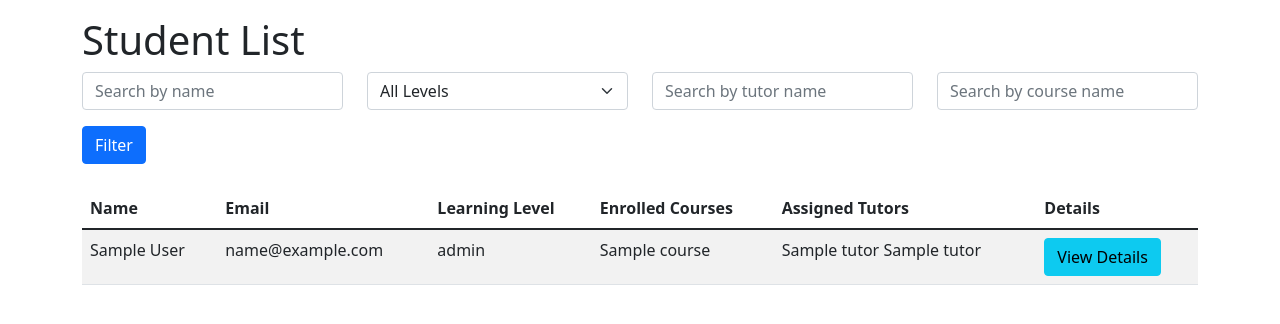
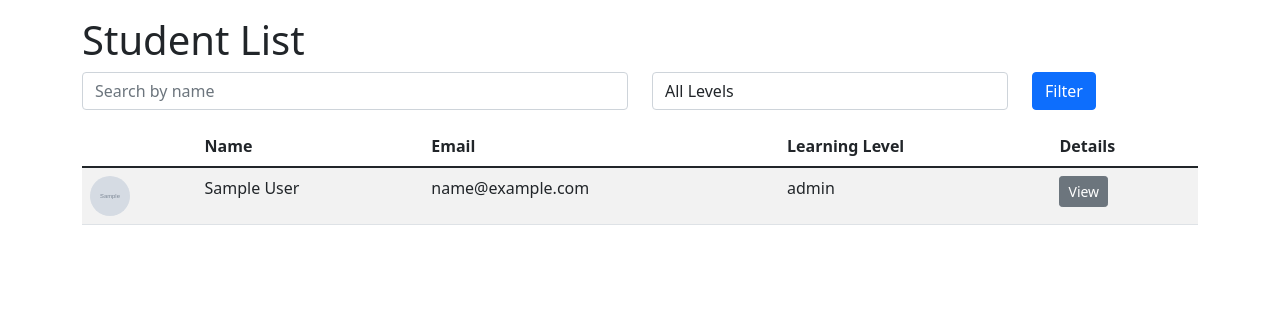
Before and after one commit to Noufabdalm/Narwhal, a Django app: template tutorials/templates/student_list.html in a window 1280 px wide. Shown: the part 56-380 px from the top of the page. Run offline with Django 3.2, Linux system fonts and the light colour scheme; the template is opened without the code that fills it: most values are stand-ins (such as "Sample title", 1, 10 or a date in 2020); grey boxes marked "Sample" are stand-in pictures; some libraries are stand-ins or nearby versions.

Commit message:
Add gravatar integration for student list and details

```diff
--- a/tutorials/templates/student_list.html
+++ b/tutorials/templates/student_list.html
@@ -4,84 +4,58 @@
 <div class="container">
   <h1>Student List</h1>
 
-  <form method="get" class="mb-4">
+  <!-- Search and Filter Section -->
+  <form method="get" class="mb-3">
     <div class="row">
-      <div class="col-md-3">
-        <input
-          type="text"
-          name="search"
-          class="form-control"
-          placeholder="Search by name"
-          value="{{ request.GET.search }}">
+      <!-- Search Bar -->
+      <div class="col-md-6">
+        <input type="text" name="search" placeholder="Search by name" value="{{ request.GET.search }}" class="form-control">
       </div>
-      <div class="col-md-3">
-        <select name="learning_level" class="form-select">
+
+      <!-- Learning Level Filter -->
+      <div class="col-md-4">
+        <select name="learning_level" class="form-control">
           <option value="">All Levels</option>
           <option value="beginner" {% if request.GET.learning_level == "beginner" %}selected{% endif %}>Beginner</option>
           <option value="intermediate" {% if request.GET.learning_level == "intermediate" %}selected{% endif %}>Intermediate</option>
           <option value="advanced" {% if request.GET.learning_level == "advanced" %}selected{% endif %}>Advanced</option>
         </select>
       </div>
-      <div class="col-md-3">
-        <input
-          type="text"
-          name="tutor_name"
-          class="form-control"
-          placeholder="Search by tutor name"
-          value="{{ request.GET.tutor_name }}">
-      </div>
-      <div class="col-md-3">
-        <input
-          type="text"
-          name="course_name"
-          class="form-control"
-          placeholder="Search by course name"
-          value="{{ request.GET.course_name }}">
-      </div>
-      <div class="col-md-2 mt-3">
-        <button type="submit" class="btn btn-primary">Filter</button>
+
+      <!-- Filter Button -->
+      <div class="col-md-2">
+        <button type="submit" class="btn btn-primary btn-block">Filter</button>
       </div>
     </div>
   </form>
 
+  <!-- Student Table -->
   <table class="table table-striped">
     <thead>
       <tr>
+        <th></th>
         <th>Name</th>
         <th>Email</th>
         <th>Learning Level</th>
-        <th>Enrolled Courses</th>
-        <th>Assigned Tutors</th>
         <th>Details</th>
       </tr>
     </thead>
     <tbody>
       {% for student in students %}
       <tr>
+        <td class="gravatar-column">
+          <img src="{{ student.user.gravatar }}" alt="Gravatar for {{ student.user.full_name }}" class="rounded-circle" width="40" height="40">
+        </td>
         <td>{{ student.user.full_name }}</td>
         <td>{{ student.user.email }}</td>
-          <td>{{ student.learning_level }}</td>
+        <td>{{ student.get_learning_level_display }}</td>
         <td>
-            {% for course in student.enrolled_courses %}
-              {{ course.name }}{% if not forloop.last %}, {% endif %}
-            {% empty %}
-              None
-            {% endfor %}
-          </td>
-          <td>
-            {% for tutor in student.assigned_tutors %}
-              {{ tutor.tutor__user__first_name }} {{ tutor.tutor__user__last_name }}{% if not forloop.last %}, {% endif %}
-            {% empty %}
-              None
-            {% endfor %}
-          </td>
-          <td>
-            <a href="{% url 'student_detail' student.id %}" class="btn btn-info">View Details</a>
+          <a href="{% url 'student_detail' student_id=student.id %}" class="btn btn-secondary btn-sm">View</a>
         </td>
       </tr>
       {% empty %}
       <tr>
-          <td colspan="6" class="text-center">No students found.</td>
+        <td colspan="5">No students found.</td>
       </tr>
       {% endfor %}
     </tbody>
```
Also changed, not shown: tutorials/views.py (+1 -9 lines). Lines whose indentation alone changed are shown as unchanged.
